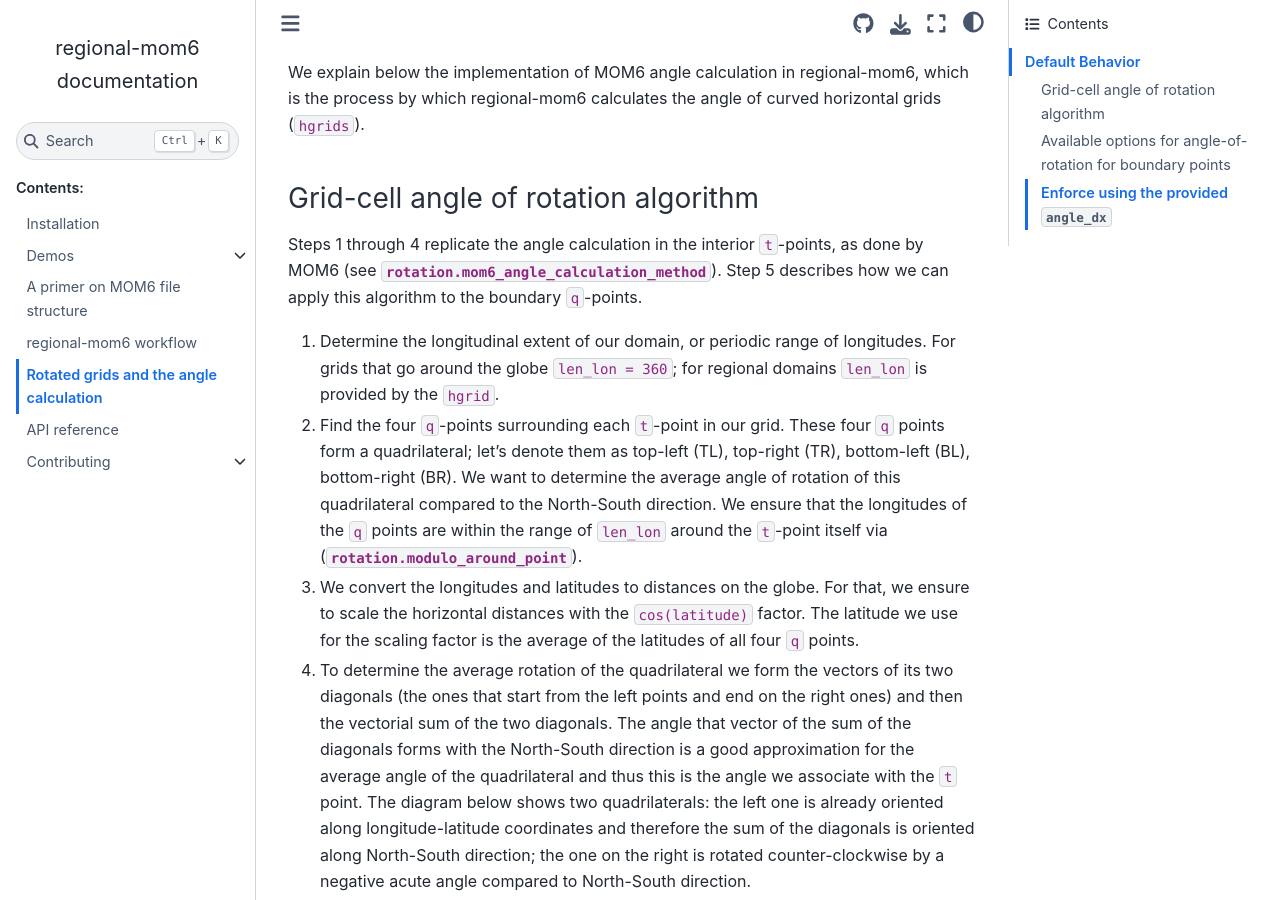
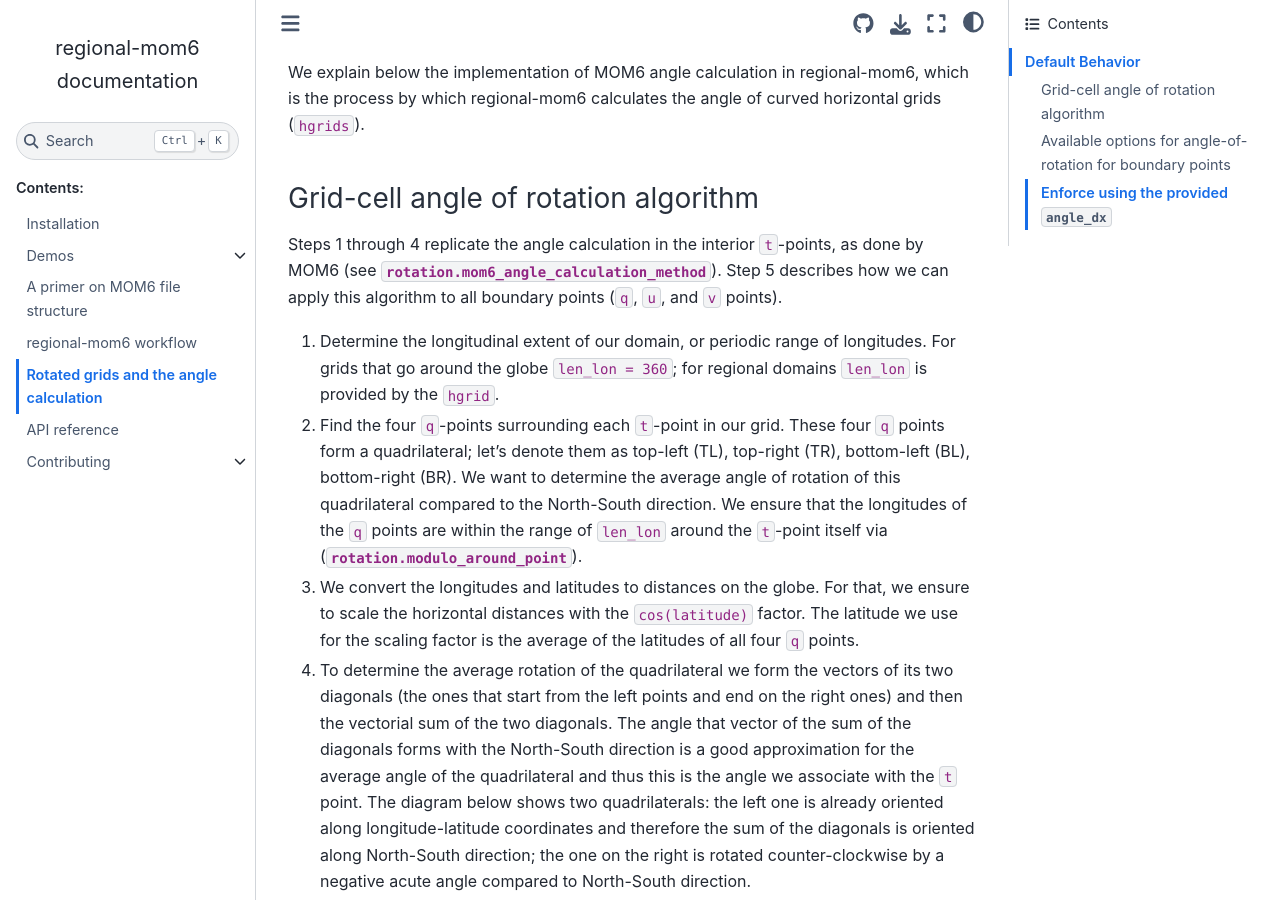
Before and after one commit to COSIMA/regional-mom6, a Sphinx documentation site: the page built from docs/angle_calculation.md, in a window 1280 px wide and 900 px high, scrolled down 618 px. Built offline with Sphinx 7.4.7 and the Sphinx Book theme 1.1.4, drawn with Linux system fonts in a browser that asks for light colours; pages that are not in the unit, such as notebooks, are missing from menus.

Commit message:
Update docs/angle_calculation.md
Co-authored-by: Manish Venumuddula <80477243+manishvenu@users.noreply.github.com>

```diff
--- a/docs/angle_calculation.md
+++ b/docs/angle_calculation.md
@@ -12,7 +12,7 @@ regional-mom6 by default computes the the angle of curved horizontal grids (``hg
 We explain below the implementation of MOM6 angle calculation in regional-mom6, which is the process by which regional-mom6 calculates the angle of curved horizontal grids (``hgrids``).
 
 ### Grid-cell angle of rotation algorithm
-Steps 1 through 4 replicate the angle calculation in the interior ``t``-points, as done by MOM6 (see {meth}`rotation.mom6_angle_calculation_method <regional_mom6.rotation.mom6_angle_calculation_method>`). Step 5 describes how we can apply this algorithm to the boundary ``q``-points.
+Steps 1 through 4 replicate the angle calculation in the interior ``t``-points, as done by MOM6 (see {meth}`rotation.mom6_angle_calculation_method <regional_mom6.rotation.mom6_angle_calculation_method>`). Step 5 describes how we can apply this algorithm to all boundary points (``q``, ``u``, and ``v`` points).
 
 1. Determine the longitudinal extent of our domain, or periodic range of longitudes. For grids that go around the globe ``len_lon = 360``; for regional domains ``len_lon`` is provided by the ``hgrid``.
 2. Find the four ``q``-points surrounding each ``t``-point in our grid. These four ``q`` points form a quadrilateral; let's denote them as top-left (TL), top-right (TR), bottom-left (BL), bottom-right (BR). We want to determine the average angle of rotation of this quadrilateral compared to the North-South direction. We ensure that the longitudes of the ``q`` points are within the range of ``len_lon`` around the ``t``-point itself via ({meth}`rotation.modulo_around_point <regional_mom6.rotation.modulo_around_point>`).
```
